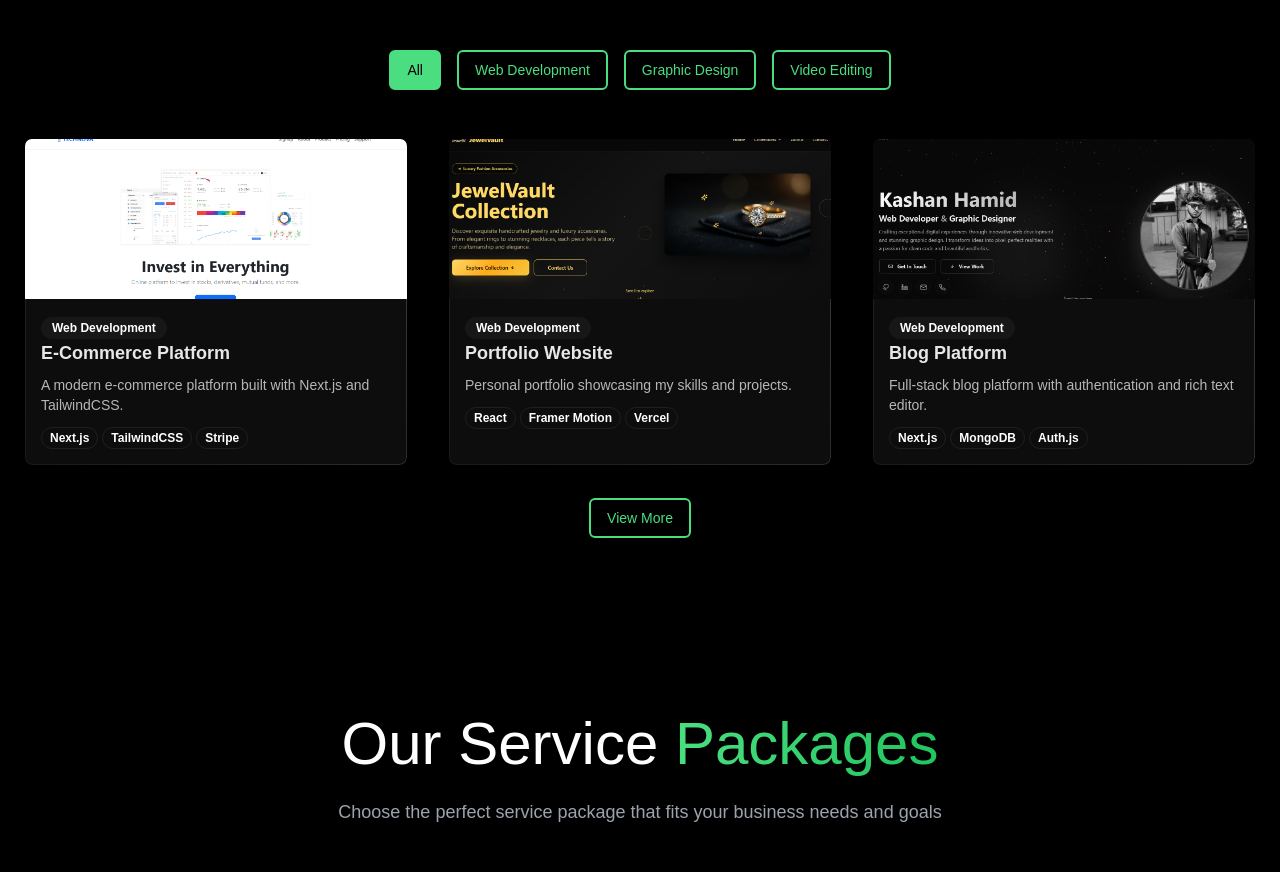
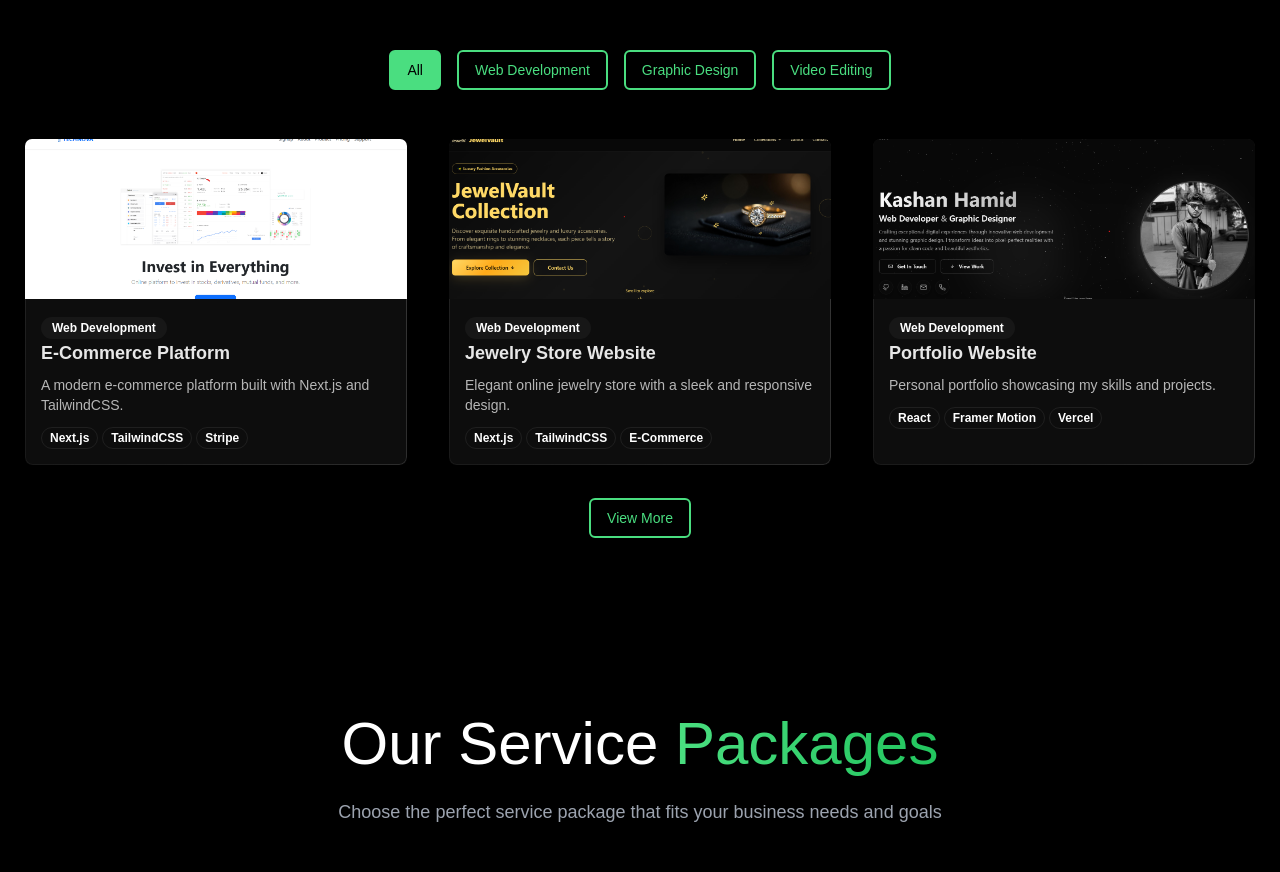
Before and after one commit to KASHAN-HAMID/sparklab, a React (Vite) app: page / in a window 1280 px wide. Shown: the part 2700-3572 px from the top of the page. Built offline with nearby package versions, Linux system fonts and the light colour scheme; a web font is replaced by a local one.

Commit message:
Update PortfolioSection.tsx

```diff
--- a/src/components/PortfolioSection.tsx
+++ b/src/components/PortfolioSection.tsx
@@ -9,30 +9,56 @@ import { ExternalLink, X } from "lucide-react";
 
 const projects = [
   // Web Development
+ // Web Development
 {
   title: "E-Commerce Platform",
   description: "A modern e-commerce platform built with Next.js and TailwindCSS.",
   image: "/projects/web development/1.png",
   category: "Web Development",
   technologies: ["Next.js", "TailwindCSS", "Stripe"],
-    liveUrl: "https://example.com",
+  liveUrl: "https://tech-nova-trading.vercel.app/",
+},
+{
+  title: "Jewelry Store Website",
+  description: "Elegant online jewelry store with a sleek and responsive design.",
+  image: "/projects/web development/2.png",
+  category: "Web Development",
+  technologies: ["Next.js", "TailwindCSS", "E-Commerce"],
+  liveUrl: "https://jewlwerry.vercel.app/",
 },
 {
   title: "Portfolio Website",
   description: "Personal portfolio showcasing my skills and projects.",
-    image: "/projects/web development/2.png",
+  image: "/projects/web development/3.png",
   category: "Web Development",
   technologies: ["React", "Framer Motion", "Vercel"],
-    liveUrl: "https://example.com",
+  liveUrl: "https://kashan-hamid-portfolio.vercel.app/",
 },
 {
-    title: "Blog Platform",
-    description: "Full-stack blog platform with authentication and rich text editor.",
-    image: "/projects/web development/3.png",
+  title: "Consultancy Website",
+  description: "Professional consultancy firm website with service details and contact form.",
+  image: "/projects/web development/4.png",
   category: "Web Development",
-    technologies: ["Next.js", "MongoDB", "Auth.js"],
-    liveUrl: "https://example.com",
+  technologies: ["WordPress", "PHP", "Elementor"],
+  liveUrl: "https://www.thevisionconsultants.com/",
 },
+{
+  title: "Homestay Booking Platform",
+  description: "A full-featured homestay booking platform for travelers.",
+  image: "/projects/web development/5.png",
+  category: "Web Development",
+  technologies: ["Node.js", "Express", "PostgreSQL"],
+  liveUrl: "https://homestay-wanderlust-production.up.railway.app/",
+},
+{
+  title: "Creative Agency Website",
+  description: "Bold and modern creative agency portfolio website.",
+  image: "/projects/web development/6.png",
+  category: "Web Development",
+  technologies: ["React", "TailwindCSS", "Vercel"],
+  liveUrl: "https://boldhue.vercel.app/",
+},
+
   // Graphic Design
   {
     title: "Brand Identity Design",
```
Lines whose indentation alone changed are shown as unchanged.
